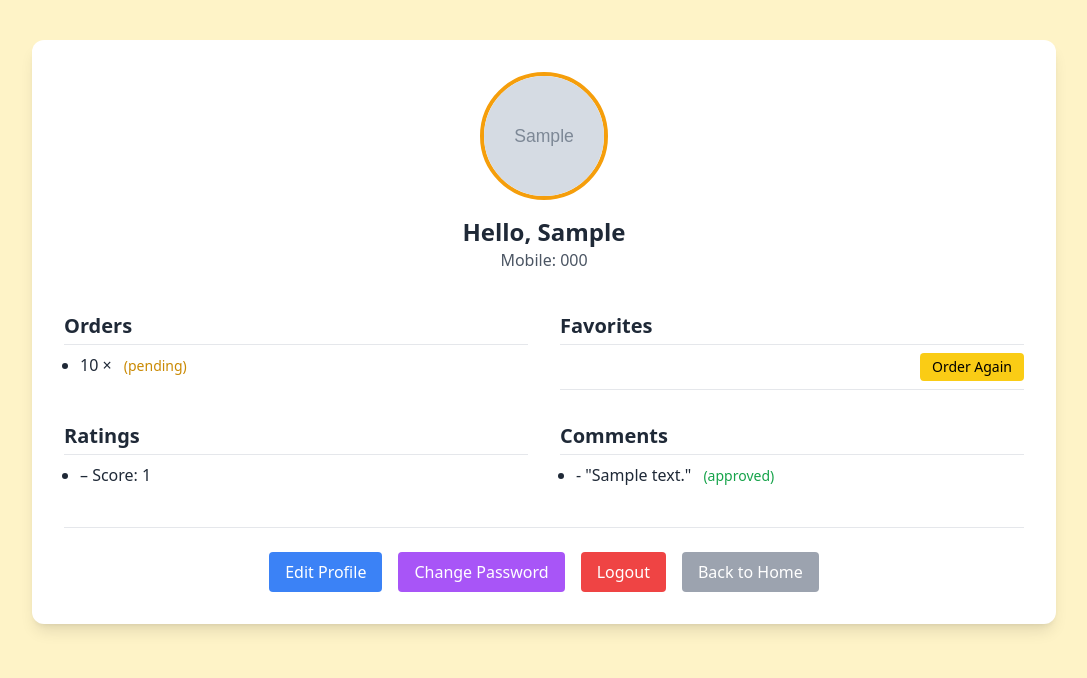
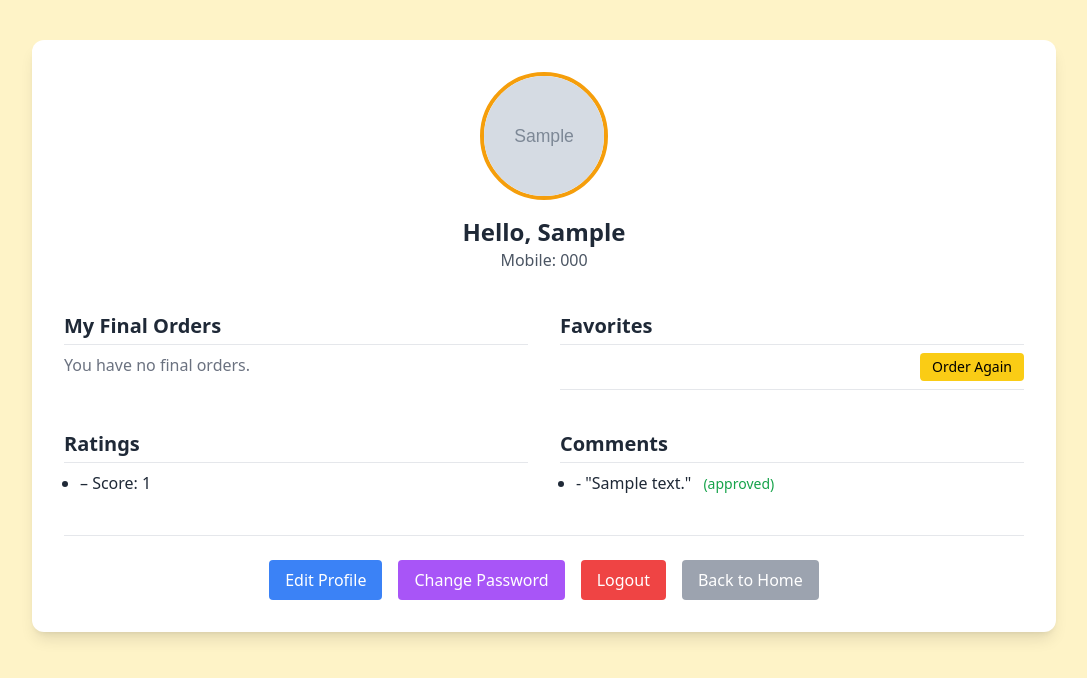
Before and after one commit to firooz-hosseini/CoffeeShop, a Django app: page /accounts/profile/ in a window 1280 px wide. Shown: the top 678 px of the page, without its empty margins (96-1183 px from the left). Run offline with Django 5.2, Linux system fonts and the light colour scheme; a user stored in the database is signed in; tables that the repository leaves empty hold one stand-in row (values such as "Sample post"); grey boxes marked "Sample" are stand-in pictures; data that the repository does not hold is empty; parts of the project's set-up code (start-up, migrations or seed data) failed here and were passed over; some libraries are stand-ins or nearby versions.

Commit message:
Edit profile html (not complete)

```diff
--- a/templates/accounts/profile.html
+++ b/templates/accounts/profile.html
@@ -20,48 +20,73 @@
   <link href="https://unpkg.com/@heroicons/react/24/outline/style.css" rel="stylesheet" />
 </head>
 <body class="bg-amber-100 py-10 px-4 text-gray-800">
-
 <div class="max-w-5xl mx-auto bg-white rounded-xl shadow-lg p-8 space-y-10">
 
   <div class="text-center">
     {% if user.profile_picture %}
-        <img src="{{ user.profile_picture.url }}" alt="Profile Picture" class="mx-auto w-32 h-32 rounded-full border-4 border-primary object-cover">
+      <img src="{{ user.profile_picture.url }}" alt="Profile Picture"
+           class="mx-auto w-32 h-32 rounded-full border-4 border-primary object-cover">
     {% else %}
       <div class="mx-auto w-32 h-32 rounded-full bg-gray-300 flex items-center justify-center text-3xl text-white">👤</div>
     {% endif %}
     <h1 class="text-2xl font-bold mt-4">Hello, {{ user.first_name }}</h1>
-      <p class="text-gray-600"> Mobile: {{ user.mobile }}</p>
+    <p class="text-gray-600">Mobile: {{ user.mobile }}</p>
   </div>
 
   <div class="grid md:grid-cols-2 gap-8">
 
+    <!-- Final Orders -->
     <div>
-        <h2 class="text-xl font-semibold mb-2 border-b pb-1"> Orders</h2>
-        <ul class="space-y-1 pl-4 list-disc">
-          {% for item in items %}
-            <li>{{ item.quantity }} × {{ item.product.title }}
-            <span class="ml-2 text-sm
-              {% if item.order.status == 'pending' %}text-yellow-600
-              {% elif item.order.status == 'delivered' %}text-green-600
-              {% elif item.order.status == 'canceled' %}text-red-600
-              {% else %}text-gray-500{% endif %}
-            ">
-            ({{ item.order.get_status_display }})
+      <h2 class="text-xl font-semibold mb-2 border-b pb-1">My Final Orders</h2>
+
+      {% for f_order in final_orders %}
+        <div class="bg-yellow-50 rounded-lg border border-amber-200 shadow p-4 mb-4">
+          <h3 class="font-semibold text-amber-900">
+            Final Order ID: {{ f_order.id }}
+            <span class="block sm:inline text-gray-500 text-sm">| Date: {{ f_order.time|date:"Y-m-d H:i" }}</span>
+            <span class="block sm:inline sm:ml-4 text-sm font-medium
+              {% if f_order.status == 'paid' %}text-blue-600
+              {% elif f_order.status == 'delivered' %}text-green-600
+              {% elif f_order.status == 'canceled' %}text-red-600
+              {% else %}text-gray-500{% endif %}">
+              Status: {{ f_order.get_status_display }}
+            </span>
+          </h3>
+
+          <ul class="space-y-2 mt-2 pl-4 list-disc">
+            {% for order in f_order.orders.all %}
+              {% for item in order.items.all %}
+                <li>
+                  {{ item.quantity }} × {{ item.product.title }}
+                  <span class="ml-2 text-sm {% if order.status == 'pending' %}text-yellow-600
+                                              {% elif order.status == 'delivered' %}text-green-600
+                                              {% elif order.status == 'canceled' %}text-red-600
+                                              {% else %}text-gray-500{% endif %}">
+                    ({{ order.get_status_display }})
                   </span>
                 </li>
-          {% empty %}
-            <li class="text-gray-500">No orders found.</li>
+              {% endfor %}
             {% endfor %}
           </ul>
+
+          <p class="mt-2 font-semibold text-gray-800 text-right">
+            Total: <span class="text-green-700">{{ f_order.total_price }},000 Toman</span>
+          </p>
+        </div>
+      {% empty %}
+        <p class="text-gray-500">You have no final orders.</p>
+      {% endfor %}
     </div>
 
+    <!-- Favorites -->
     <div>
-        <h2 class="text-xl font-semibold mb-2 border-b pb-1"> Favorites</h2>
+      <h2 class="text-xl font-semibold mb-2 border-b pb-1">Favorites</h2>
       <ul class="space-y-2">
         {% for fav in favorites %}
           <li class="flex flex-col sm:flex-row sm:justify-between sm:items-center border-b pb-2">
             <span>{{ fav.product.title }}</span>
-              <a href="{% url 'create_order' fav.product.pk %}" class="mt-2 sm:mt-0 bg-yellow-400 hover:bg-yellow-500 text-sm text-black px-3 py-1 rounded">
+            <a href="{% url 'create_order' fav.product.pk %}"
+               class="mt-2 sm:mt-0 bg-yellow-400 hover:bg-yellow-500 text-sm text-black px-3 py-1 rounded">
                Order Again
             </a>
           </li>
@@ -71,8 +96,13 @@
       </ul>
     </div>
 
+  </div>
+
+  <!-- Ratings & Comments can remain same -->
+  <div class="grid md:grid-cols-2 gap-8">
+
     <div>
-        <h2 class="text-xl font-semibold mb-2 border-b pb-1"> Ratings</h2>
+      <h2 class="text-xl font-semibold mb-2 border-b pb-1">Ratings</h2>
       <ul class="space-y-1 pl-4 list-disc">
         {% for rating in ratings %}
           <li>{{ rating.product.title }} – Score: {{ rating.score }}</li>
@@ -87,14 +117,10 @@
       <ul class="space-y-1 pl-4 list-disc">
         {% for comment in comments %}
           <li>{{ comment.product.title }} - "{{ comment.text }}"
-              <span class="ml-2 text-sm
-                {% if comment.is_approved %}text-green-600
-                {% else %}text-yellow-600{% endif %}
-              ">
+            <span class="ml-2 text-sm {% if comment.is_approved %}text-green-600 {% else %}text-yellow-600{% endif %}">
               ({{ comment.is_approved|yesno:"approved,pending" }})
             </span>
           </li>
-
         {% empty %}
           <li class="text-gray-500">No comments yet.</li>
         {% endfor %}
@@ -103,25 +129,17 @@
 
   </div>
 
+  <!-- Action Buttons -->
   <div class="flex flex-col sm:flex-row sm:flex-wrap justify-center gap-4 pt-6 border-t">
-      <a href="{% url 'edit-profile' %}" class="bg-blue-500 hover:bg-blue-600 text-white px-4 py-2 rounded text-center w-full sm:w-auto">
-        Edit Profile
-      </a>
-      <a href="{% url 'change_password' %}" class="bg-purple-500 hover:bg-purple-600 text-white px-4 py-2 rounded text-center w-full sm:w-auto">
-        Change Password
-      </a>
+    <a href="{% url 'edit-profile' %}" class="bg-blue-500 hover:bg-blue-600 text-white px-4 py-2 rounded text-center w-full sm:w-auto"> Edit Profile </a>
+    <a href="{% url 'change_password' %}" class="bg-purple-500 hover:bg-purple-600 text-white px-4 py-2 rounded text-center w-full sm:w-auto"> Change Password </a>
     <form action="{% url 'logout' %}" method="post" class="w-full sm:w-auto text-center">
       {% csrf_token %}
-        <button type="submit" class="w-full bg-red-500 hover:bg-red-600 text-white px-4 py-2 rounded">
-          Logout
-        </button>
+      <button type="submit" class="w-full bg-red-500 hover:bg-red-600 text-white px-4 py-2 rounded"> Logout </button>
     </form>
-      <a href="{% url 'home' %}" class="bg-gray-400 hover:bg-gray-500 text-white px-4 py-2 rounded text-center w-full sm:w-auto">
-        Back to Home
-      </a>
+    <a href="{% url 'home' %}" class="bg-gray-400 hover:bg-gray-500 text-white px-4 py-2 rounded text-center w-full sm:w-auto"> Back to Home </a>
   </div>
 
 </div>
-
 </body>
 </html>
--- a/templates/order/final_order_list.html
+++ b/templates/order/final_order_list.html
@@ -42,7 +42,7 @@
             <p class="text-sm text-gray-600 mb-4">Ordered by: {{ f_order.user.first_name }}</p>
 
             {% for order in f_order.orders.all %}
-              <p class="text-sm text-amber-800 font-medium mt-2 mb-2">Order ID: {{ order.id }} | Date: {{ order.time|date:"Y-m-d H:i" }}</p>
+              <p class="text-sm text-amber-800 font-medium mt-2 mb-2">Cart ID: {{ order.id }} | Date: {{ order.time|date:"Y-m-d H:i" }}</p>
               <ul class="space-y-4 mb-4">
                 {% for item in order.items.all %}
                   <li class="flex flex-col sm:flex-row items-center gap-4 bg-yellow-50 p-4 rounded border border-yellow-100">
```
Lines whose indentation alone changed are shown as unchanged.
